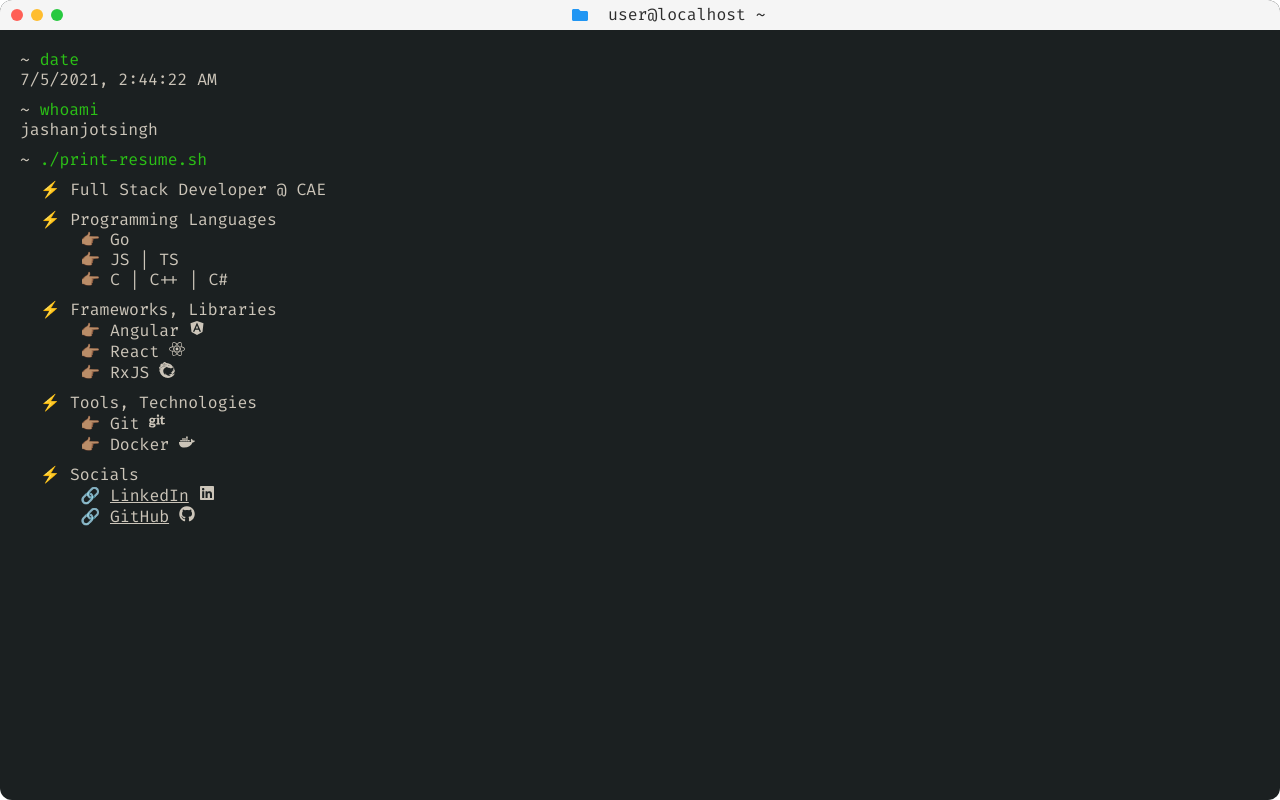
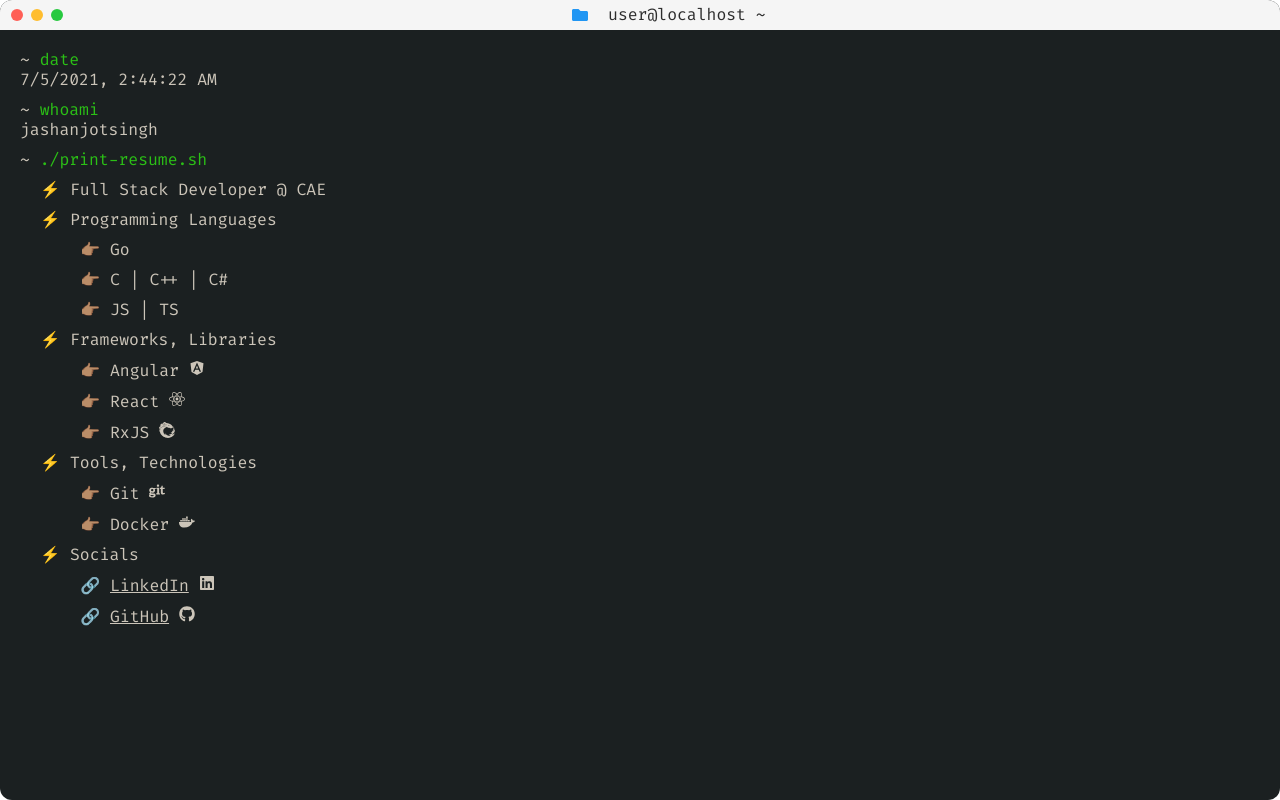
Before and after one commit to jashanj0tsingh/jashanj0tsingh.github.io, a Next.js app: page / in a window 1280 px wide. Built offline with nearby package versions, Linux system fonts and the light colour scheme.

Commit message:
minor fixes

```diff
--- a/app/globals.css
+++ b/app/globals.css
@@ -98,10 +98,18 @@
 
 .languages {
   list-style-type: "👉🏽 ";
+  display: flex;
+  flex-direction: column;
+  row-gap: 10px;
+  padding-top: 10px;
 }
 
 .links {
   list-style-type: "🔗 ";
+  display: flex;
+  flex-direction: column;
+  row-gap: 10px;
+  padding-top: 10px;
 }
 
 .resume-row {
--- a/app/page.tsx
+++ b/app/page.tsx
@@ -51,8 +51,8 @@
                   Programming Languages <br />
                   <ul className="languages">
                     <li>Go </li>
+                    <li>C | C++ | C#</li>
                     <li>JS | TS</li>
-                    <li>C | C++ | C#</li>
                   </ul>
                 </span>
               </li>
```
